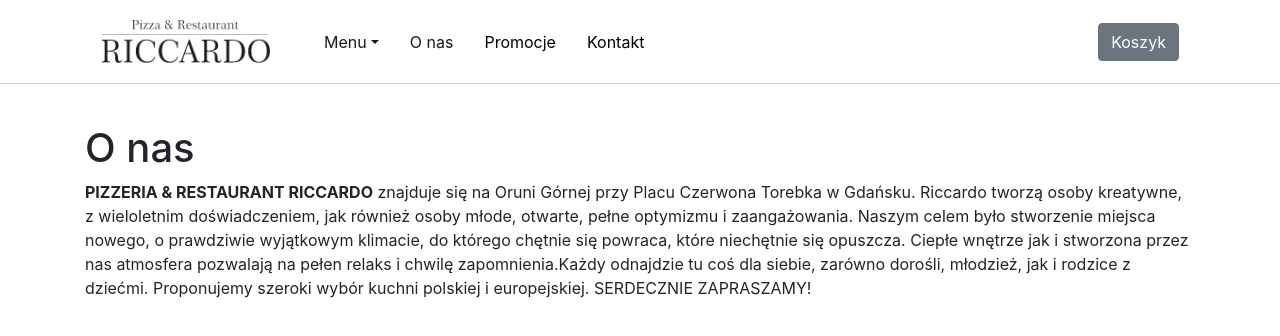
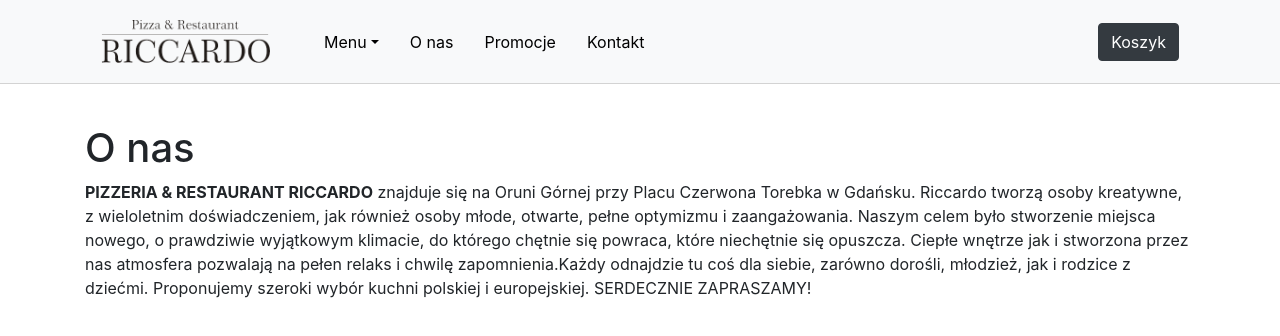
Before and after one commit to NorthWillov/riccardo, a React (Create React App) app: page /riccardo/about in a window 1280 px wide. Shown: the top 336 px of the page. Built offline with nearby package versions, Linux system fonts and the light colour scheme.

Commit message:
Refactor Navbar component

```diff
--- a/src/components/App.js
+++ b/src/components/App.js
@@ -1,5 +1,5 @@
 import React, { useState } from "react";
-import Navbar from "./Navbar";
+import MainNavbar from "./Navbar";
 import Routes from "./Routes";
 import { ToastProvider } from "../contexts/ToastContext";
 import { NewPizzaProvider } from "../contexts/NewPizzaContext";
@@ -18,7 +18,7 @@ function App() {
       <NewPizzaProvider>
         <CurrIngredientsProvider>
           <div className="App">
-            <Navbar cart={cart} />
+            <MainNavbar cart={cart} />
             <div className="container-lg">
               <Routes cart={cart} handleModalSubmit={handleModalSubmit} />
             </div>
--- a/src/components/Navbar.js
+++ b/src/components/Navbar.js
@@ -1,18 +1,24 @@
 import React, { useContext } from "react";
 import logo from "../images/logo.png";
-import { Toast } from "react-bootstrap";
+import {
+  Toast,
+  Navbar,
+  NavDropdown,
+  Nav,
+  Container,
+  Button,
+} from "react-bootstrap";
 import { ToastContext } from "../contexts/ToastContext";
 import { NewPizzaContext } from "../contexts/NewPizzaContext";
-import { NavLink, Link } from "react-router-dom";
 import "../styles/navbar.css";
 
-export default function Navbar(props) {
+export default function MainNavbar(props) {
   const { show, toggleShow } = useContext(ToastContext);
   const { newPizza } = useContext(NewPizzaContext);
 
   return (
-    <nav className="navbar sticky-top navbar-expand-lg navbar-light">
-      <div style={{ position: "relative" }} className="container-lg">
+    <Navbar bg="light" expand="lg" sticky="top" collapseOnSelect>
+      <Container style={{ position: "relative" }}>
         {newPizza && (
           <div
             aria-live="polite"
@@ -32,199 +38,40 @@ export default function Navbar(props) {
             </Toast>
           </div>
         )}
-
-        <Link className="navbar-brand" to="/riccardo">
+        <Navbar.Brand href="#home">
           <img className="logo" srcSet={logo} alt="riccardo-logo" />
-        </Link>
-
-        <button
-          className="navbar-toggler mr-1"
-          type="button"
-          data-toggle="collapse"
-          data-target="#navbarSupportedContent"
-          aria-controls="navbarSupportedContent"
-          aria-expanded="false"
-          aria-label="Toggle navigation"
-        >
-          <span className="navbar-toggler-icon"></span>
-        </button>
-        <div className="collapse navbar-collapse" id="navbarSupportedContent">
-          <ul className="navbar-nav mr-auto">
-            <li className="nav-item dropdown">
-              <NavLink
-                className="nav-link dropdown-toggle"
-                to="#"
-                id="navbarDropdown"
-                role="button"
-                data-toggle="dropdown"
-                aria-haspopup="true"
-                aria-expanded="false"
-              >
-                Menu
-              </NavLink>
-              <div className="dropdown-menu" aria-labelledby="navbarDropdown">
-                <NavLink
-                  data-toggle={window.innerWidth > 992 ? "" : "collapse"}
-                  data-target={
-                    window.innerWidth > 992 ? "" : "#navbarSupportedContent"
-                  }
-                  exact
-                  className="nav-link"
-                  to="/riccardo/pizzas"
-                >
-                  Pizza
-                </NavLink>
-                <NavLink
-                  data-toggle={window.innerWidth > 992 ? "" : "collapse"}
-                  data-target={
-                    window.innerWidth > 992 ? "" : "#navbarSupportedContent"
-                  }
-                  exact
-                  className="nav-link"
-                  to="/riccardo/obiade"
-                >
-                  Zestawy obiadowe
-                </NavLink>
-                <div class="dropdown-divider"></div>
-                <NavLink
-                  data-toggle={window.innerWidth > 992 ? "" : "collapse"}
-                  data-target={
-                    window.innerWidth > 992 ? "" : "#navbarSupportedContent"
-                  }
-                  exact
-                  className="nav-link"
-                  to="/riccardo/pizzas"
-                >
-                  Makarony
-                </NavLink>
-                <NavLink
-                  data-toggle={window.innerWidth > 992 ? "" : "collapse"}
-                  data-target={
-                    window.innerWidth > 992 ? "" : "#navbarSupportedContent"
-                  }
-                  exact
-                  className="nav-link"
-                  to="/riccardo/pizzas"
-                >
-                  Sałatki
-                </NavLink>
-                <NavLink
-                  data-toggle={window.innerWidth > 992 ? "" : "collapse"}
-                  data-target={
-                    window.innerWidth > 992 ? "" : "#navbarSupportedContent"
-                  }
-                  exact
-                  className="nav-link"
-                  to="/riccardo/pizzas"
-                >
-                  Naleśniki na słodko
-                </NavLink>
-                <NavLink
-                  data-toggle={window.innerWidth > 992 ? "" : "collapse"}
-                  data-target={
-                    window.innerWidth > 992 ? "" : "#navbarSupportedContent"
-                  }
-                  exact
-                  className="nav-link"
-                  to="/riccardo/pizzas"
-                >
-                  Naleśniki na słono
-                </NavLink>
-
-                <NavLink
-                  data-toggle={window.innerWidth > 992 ? "" : "collapse"}
-                  data-target={
-                    window.innerWidth > 992 ? "" : "#navbarSupportedContent"
-                  }
-                  exact
-                  className="nav-link"
-                  to="/riccardo/obiade"
-                >
-                  Startery
-                </NavLink>
-                <NavLink
-                  data-toggle={window.innerWidth > 992 ? "" : "collapse"}
-                  data-target={
-                    window.innerWidth > 992 ? "" : "#navbarSupportedContent"
-                  }
-                  exact
-                  className="nav-link"
-                  to="/riccardo/obiade"
-                >
-                  Sosy
-                </NavLink>
-                <NavLink
-                  data-toggle={window.innerWidth > 992 ? "" : "collapse"}
-                  data-target={
-                    window.innerWidth > 992 ? "" : "#navbarSupportedContent"
-                  }
-                  exact
-                  className="nav-link"
-                  to="/riccardo/obiade"
-                >
-                  Startery
-                </NavLink>
-                <NavLink
-                  data-toggle={window.innerWidth > 992 ? "" : "collapse"}
-                  data-target={
-                    window.innerWidth > 992 ? "" : "#navbarSupportedContent"
-                  }
-                  exact
-                  className="nav-link"
-                  to="/riccardo/napoje"
-                >
-                  Napoje
-                </NavLink>
-              </div>
-            </li>
-            <li className="nav-item">
-              <NavLink
-                data-toggle={window.innerWidth > 992 ? "" : "collapse"}
-                data-target={
-                  window.innerWidth > 992 ? "" : "#navbarSupportedContent"
-                }
-                exact
-                className="nav-link"
-                to="/riccardo/about"
-              >
-                O nas
-              </NavLink>
-            </li>
-            <li className="nav-item">
-              <NavLink
-                data-toggle={window.innerWidth > 992 ? "" : "collapse"}
-                data-target={
-                  window.innerWidth > 992 ? "" : "#navbarSupportedContent"
-                }
-                exact
-                className="nav-link"
-                to="/riccardo/promocje"
-              >
-                Promocje
-              </NavLink>
-            </li>
-            <li className="nav-item">
-              <NavLink
-                data-toggle={window.innerWidth > 992 ? "" : "collapse"}
-                data-target={
-                  window.innerWidth > 992 ? "" : "#navbarSupportedContent"
-                }
-                exact
-                className="nav-link"
-                to="/riccardo/contact"
-              >
-                Kontakt
-              </NavLink>
-            </li>
-          </ul>
-          <button
-            onClick={() => console.log(props.cart)}
-            className="btn btn-secondary cart mr-3"
-          >
-            Koszyk {props.cart.length === 0 ? "" : `| ${props.cart.length} `}
-          </button>
-        </div>
-      </div>
-    </nav>
+        </Navbar.Brand>
+        <Navbar.Toggle className="mr-2" aria-controls="basic-navbar-nav" />
+        <Navbar.Collapse id="basic-navbar-nav">
+          <Nav className="mr-auto">
+            <NavDropdown title="Menu" id="basic-nav-dropdown">
+              <NavDropdown.Item href="#pizzas">Pizza</NavDropdown.Item>
+              <NavDropdown.Item href="#zestawy">
+                Zestawy obiadowe
+              </NavDropdown.Item>
+              <NavDropdown.Item href="#makarony">Makarony</NavDropdown.Item>
+              <NavDropdown.Divider />
+              <NavDropdown.Item href="#salatki">Sałatki</NavDropdown.Item>
+              <NavDropdown.Item href="#nalesniki">Naleśniki</NavDropdown.Item>
+              <NavDropdown.Item href="#sosy">Sosy</NavDropdown.Item>
+              <NavDropdown.Item href="#startery">Startery</NavDropdown.Item>
+              <NavDropdown.Item href="#Napoje">Napoje</NavDropdown.Item>
+            </NavDropdown>
+            <Nav.Link href="#about">O nas</Nav.Link>
+            <Nav.Link href="#promocje">Promocje</Nav.Link>
+            <Nav.Link href="#contact">Kontakt</Nav.Link>
+          </Nav>
+          <Nav>
+            <Button
+              className="mr-3 ml-2"
+              style={{ maxWidth: "120px" }}
+              variant="dark"
+            >
+              Koszyk {props.cart.length === 0 ? "" : `| ${props.cart.length} `}
+            </Button>
+          </Nav>
+        </Navbar.Collapse>
+      </Container>
+    </Navbar>
   );
 }
```
